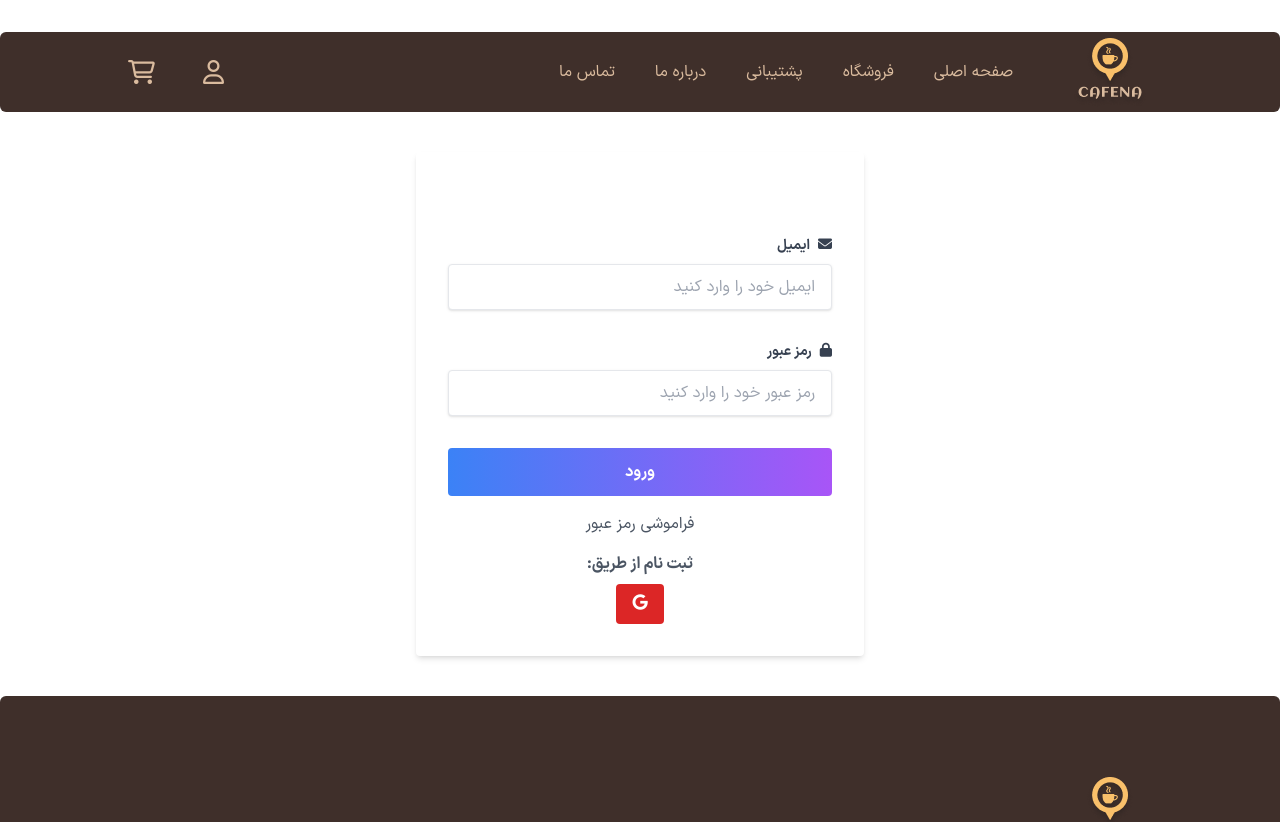
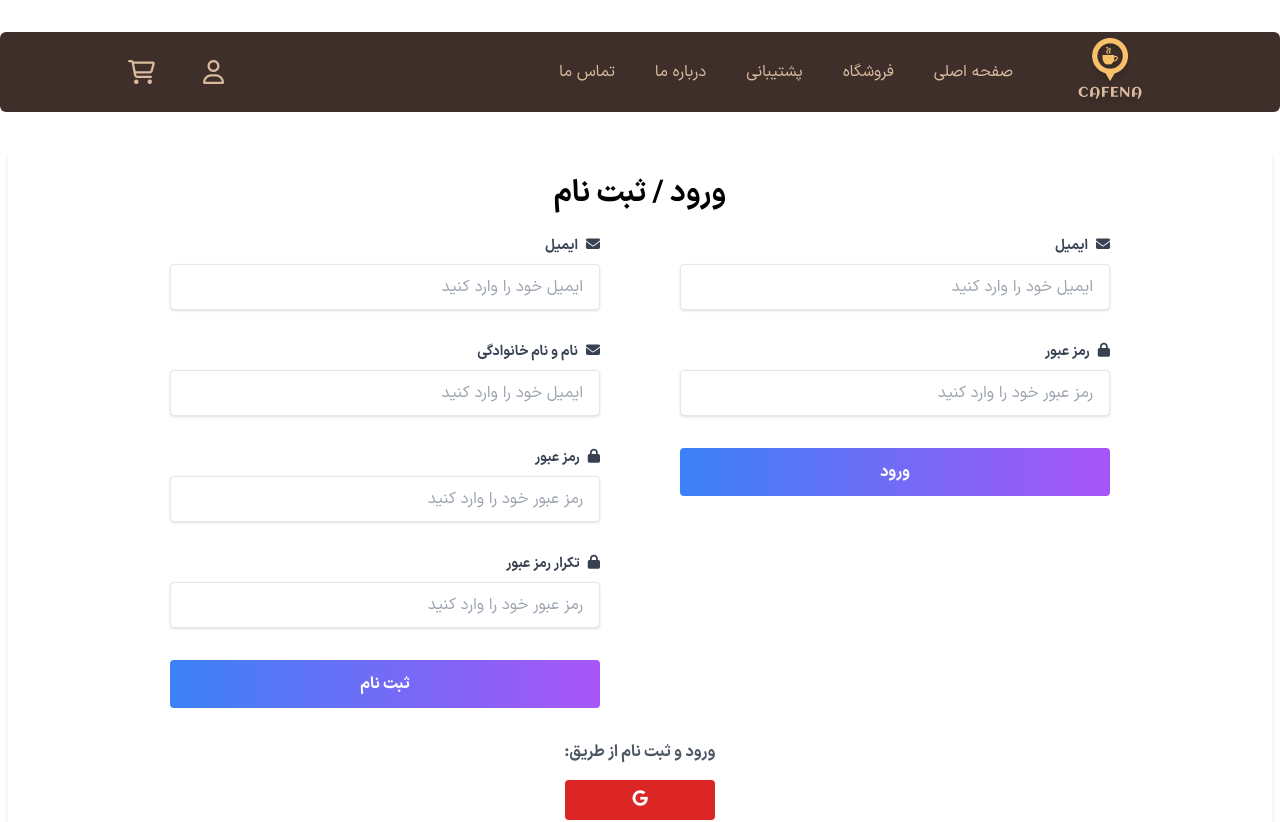
Before and after one commit to MohammadKhaleghii/coffee-ecommerce-website, a React (Create React App) app: page /user in a window 1280 px wide. Shown: the top 822 px of the page. Built offline with nearby package versions, Linux system fonts and the light colour scheme.

Commit message:
add signup form

```diff
--- a/src/pages/user/index.tsx
+++ b/src/pages/user/index.tsx
@@ -2,30 +2,63 @@ import { useFormik } from "formik";
 import {
   createUserDocumentFromAuth,
   signInWithGooglePopup,
+  signInwithGoogleEmailAndPassword,
 } from "../../services/firestore-config";
 import PageLayout from "./../../layout/public-page";
 import * as Yup from "yup";
 
 export default function User() {
-  const logGoogleUser = async () => {
+  const userGoogleLogin = async () => {
     const { user } = await signInWithGooglePopup();
     const userDocRef = await createUserDocumentFromAuth(user);
-    console.log(userDocRef);
   };
 
-  const initialValues = {
+  const signInFormFormik = useFormik({
+    initialValues: {
       email: "",
       password: "",
-  };
-  const validationSchema = Yup.object({
-    email: Yup.string().email().required("آدرس ایمیل الزامی می باشد"),
-    password: Yup.string().required("پسورد الزامی می باشد"),
+    },
+    validationSchema: Yup.object({
+      email: Yup.string().email("فرمت وارد شده صحیح نمی باشد").required("آدرس ایمیل الزامی می باشد"),
+      password: Yup.string().required("رمز عبور الزامی می باشد"),
+    }),
+    onSubmit: (values) => {
+      signInwithGoogleEmailAndPassword(values.email, values.password)
+        .then((response) => {
+          console.log(response);
+        })
+        .then((error) => {
+          console.log(error);
         });
-  const { handleSubmit, errors, values, getFieldProps } = useFormik({
-    initialValues,
-    validationSchema,
+    },
+  });
+
+  const signUpFormFormik = useFormik({
+    initialValues: {
+      email: "",
+      password: "",
+      fullName: "",
+      repeatPassword: "",
+    },
+    validationSchema: Yup.object({
+      email: Yup.string().email("فرمت وارد شده صحیح نمی باشد").required("وارد کردن آدرس ایمیل الزامی می باشد"),
+      password: Yup.string().required("وارد کردن رمز عبور الزامی می باشد"),
+      fullName: Yup.string().required(
+        "وارد کردن نام و نام خانوادگی الزامی می باشد"
+      ),
+      repeatPassword: Yup.string().oneOf(
+        [Yup.ref("password"), undefined],
+        "تکرار رمز عبور باید برابر با رمز عبور باشد"
+      ).required("تکرار رمز عبور الزامی می باشد"),
+    }),
     onSubmit: (values) => {
-      console.log(values);
+      signInwithGoogleEmailAndPassword(values.email, values.password)
+        .then((response) => {
+          console.log(response);
+        })
+        .then((error) => {
+          console.log(error);
+        });
     },
   });
 
@@ -33,27 +66,29 @@ export default function User() {
     <PageLayout>
       <section className="px-2">
         <div className="flex justify-center items-center  py-10">
-          <div className="bg-white shadow-md rounded px-8 pt-6 pb-8  w-full max-w-md">
+          <div className="bg-white shadow-md rounded px-8 pt-6 pb-8  w-full ">
             <h2 className="text-3xl font-bold mb-6 text-center text-white">
-              <span className="text-black text-transparent   ">
-                ورود / ثبت نام
-              </span>
+              <span className="text-black ">ورود / ثبت نام</span>
             </h2>
-            <form onSubmit={handleSubmit}>
+            <div className="grid lg:grid-cols-2 grid-cols-1 gap-x-20 px-[130px]">
+              <form
+                className="col-span-"
+                onSubmit={signInFormFormik.handleSubmit}
+              >
                 <div className="mb-6">
                   <label className="block text-gray-700 text-sm font-bold mb-2">
                     <i className="fas fa-envelope ml-2"></i>ایمیل
                   </label>
                   <div>
                     <input
-                    {...getFieldProps("email")}
+                      {...signInFormFormik.getFieldProps("email")}
                       id="email"
                       type="email"
                       className="shadow appearance-none border rounded w-full py-3 px-4 text-gray-700 leading-tight focus:outline-none focus:shadow-outline"
                       placeholder="ایمیل خود را وارد کنید"
                     />
                     <div className="text-red-500 text-sm pt-2 font-bold">
-                    {errors.email}
+                      {signInFormFormik.errors.email}
                     </div>
                   </div>
                 </div>
@@ -63,7 +98,8 @@ export default function User() {
                   </label>
                   <div>
                     <input
-                    {...getFieldProps("password")}
+                      {...signInFormFormik.getFieldProps("password")}
+                      autoComplete="yes"
                       id="password"
                       type="password"
                       className="shadow appearance-none border rounded w-full py-3 px-4 text-gray-700 leading-tight focus:outline-none focus:shadow-outline"
@@ -71,9 +107,10 @@ export default function User() {
                     />
                   </div>
                   <div className="text-red-500 text-sm pt-2 font-bold">
-                  {errors.password}
+                    {signInFormFormik.errors.password}
                   </div>
                 </div>
+
                 <div className="flex items-center justify-center">
                   <button
                     type="submit"
@@ -82,20 +119,98 @@ export default function User() {
                     ورود
                   </button>
                 </div>
-              <div className="text-center mt-4">
-                <a href="#" className="text-gray-600 hover:underline">
-                  فراموشی رمز عبور
-                </a>
+              </form>
+
+              <form onSubmit={signUpFormFormik.handleSubmit}>
+                <div className="mb-6">
+                  <label className="block text-gray-700 text-sm font-bold mb-2">
+                    <i className="fas fa-envelope ml-2"></i>ایمیل
+                  </label>
+                  <div>
+                    <input
+                      {...signUpFormFormik.getFieldProps("email")}
+                      id="email"
+                      type="email"
+                      className="shadow appearance-none border rounded w-full py-3 px-4 text-gray-700 leading-tight focus:outline-none focus:shadow-outline"
+                      placeholder="ایمیل خود را وارد کنید"
+                    />
+                    <div className="text-red-500 text-sm pt-2 font-bold">
+                      {signUpFormFormik.errors.email}
+                    </div>
+                  </div>
+                </div>
+                <div className="mb-6">
+                  <label className="block text-gray-700 text-sm font-bold mb-2">
+                    <i className="fas fa-envelope ml-2"></i>نام و نام خانوادگی
+                  </label>
+                  <div>
+                    <input
+                      {...signUpFormFormik.getFieldProps("fullName")}
+                      id="fullName"
+                      type="fullName"
+                      className="shadow appearance-none border rounded w-full py-3 px-4 text-gray-700 leading-tight focus:outline-none focus:shadow-outline"
+                      placeholder="ایمیل خود را وارد کنید"
+                    />
+                    <div className="text-red-500 text-sm pt-2 font-bold">
+                      {signUpFormFormik.errors.fullName}
+                    </div>
+                  </div>
+                </div>
+                <div className="mb-6">
+                  <label className="block text-gray-700 text-sm font-bold mb-2">
+                    <i className="fas fa-lock ml-2"></i>رمز عبور
+                  </label>
+                  <div>
+                    <input
+                      {...signUpFormFormik.getFieldProps("password")}
+                      autoComplete="yes"
+                      id="password"
+                      type="password"
+                      className="shadow appearance-none border rounded w-full py-3 px-4 text-gray-700 leading-tight focus:outline-none focus:shadow-outline"
+                      placeholder="رمز عبور خود را وارد کنید"
+                    />
+                  </div>
+                  <div className="text-red-500 text-sm pt-2 font-bold">
+                    {signUpFormFormik.errors.password}
+                  </div>
+                </div>
+                <div className="mb-6">
+                  <label className="block text-gray-700 text-sm font-bold mb-2">
+                    <i className="fas fa-lock ml-2"></i>تکرار رمز عبور
+                  </label>
+                  <div>
+                    <input
+                      {...signUpFormFormik.getFieldProps("repeatPassword")}
+                      autoComplete="yes"
+                      id="repeatPassword"
+                      type="password"
+                      className="shadow appearance-none border rounded w-full py-3 px-4 text-gray-700 leading-tight focus:outline-none focus:shadow-outline"
+                      placeholder="رمز عبور خود را وارد کنید"
+                    />
+                  </div>
+                  <div className="text-red-500 text-sm pt-2 font-bold">
+                    {signUpFormFormik.errors.repeatPassword}
+                  </div>
+                </div>
+
+                <div className="flex items-center justify-center">
+                  <button
+                    type="submit"
+                    className="bg-gradient-to-r from-blue-500 to-purple-500 hover:from-blue-700 hover:to-purple-700 text-white font-bold py-3 px-4 rounded focus:outline-none focus:shadow-outline w-full"
+                  >
+                    ثبت نام
+                  </button>
                 </div>
               </form>
-            <div className="mt-4">
-              <p className="text-center text-gray-600 font-bold">
-                ثبت نام از طریق:
+            </div>
+            <div className="mt-8">
+              <p className="text-center text-gray-600 font-bold pb-2">
+                ورود و ثبت نام از طریق:
               </p>
               <div className="flex justify-center mt-2">
                 <button
-                  onClick={logGoogleUser}
-                  className="bg-red-600 hover:bg-red-700 text-white font-bold py-2 px-4 rounded mx-2"
+                  onClick={userGoogleLogin}
+                  className="bg-red-600 hover:bg-red-700 text-white font-bold py-2 px-4 rounded mx-2 w-[150px]"
                 >
                   <i className="fab fa-google"></i>
                 </button>
```
Lines whose indentation alone changed are shown as unchanged.
